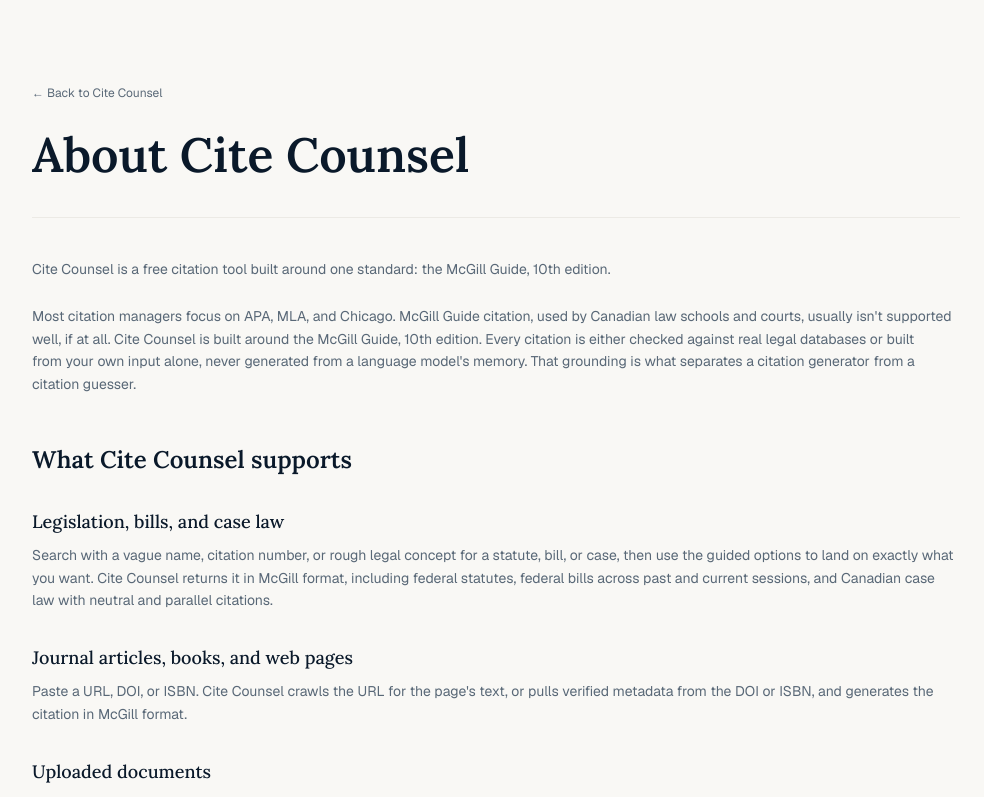
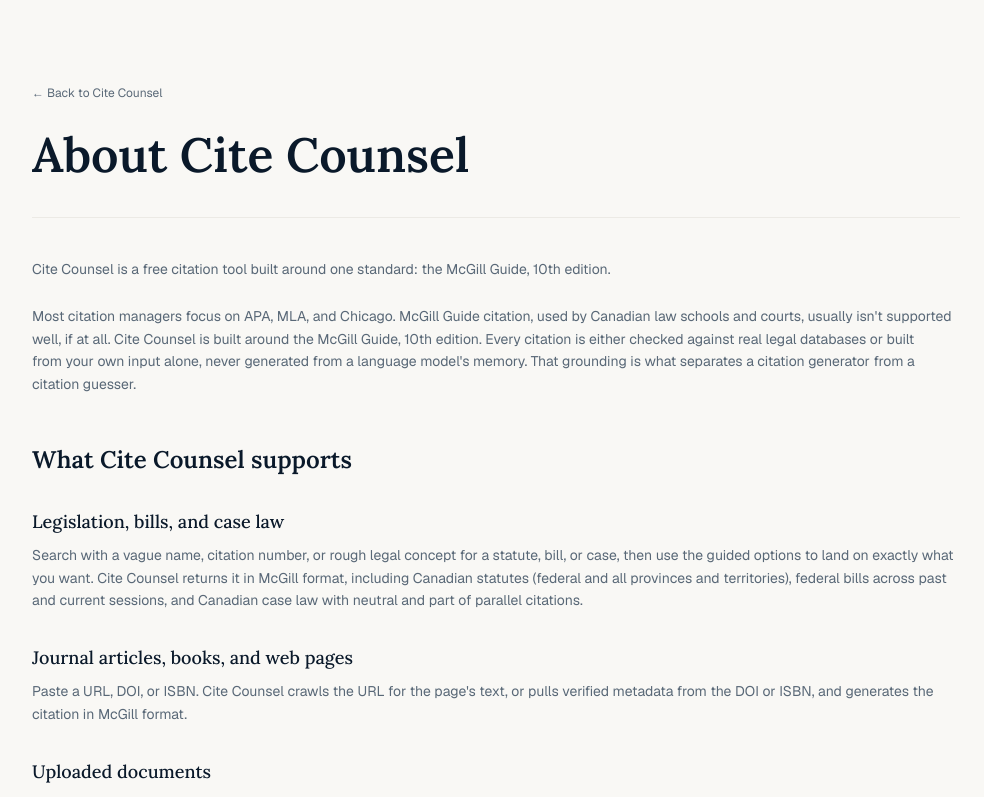
Before and after one commit to yubow47-bot/cite-counsel-web, a Next.js app in the folder frontend/: page /about in a window 1280 px wide. Shown: the top 797 px of the page, without its empty margins (144-1128 px from the left). Built offline with nearby package versions, Linux system fonts and the light colour scheme.

Commit message:
Update about page legislation coverage text
Change "federal statutes" to "Canadian statutes (federal and all provinces and territories)" and "parallel citations" to "part of parallel citations" to reflect CanLII expansion.

```diff
--- a/frontend/app/about/page.tsx
+++ b/frontend/app/about/page.tsx
@@ -51,8 +51,8 @@ export default function AboutPage() {
             <p className="text-pretty text-sm leading-relaxed text-muted-foreground">
               Search with a vague name, citation number, or rough legal concept for a statute, bill,
               or case, then use the guided options to land on exactly what you want. Cite Counsel
-              returns it in McGill format, including federal statutes, federal bills across past and
-              current sessions, and Canadian case law with neutral and parallel citations.
+              returns it in McGill format, including Canadian statutes (federal and all provinces and territories), federal bills across past and
+              current sessions, and Canadian case law with neutral and part of parallel citations.
             </p>
           </article>
 
```
